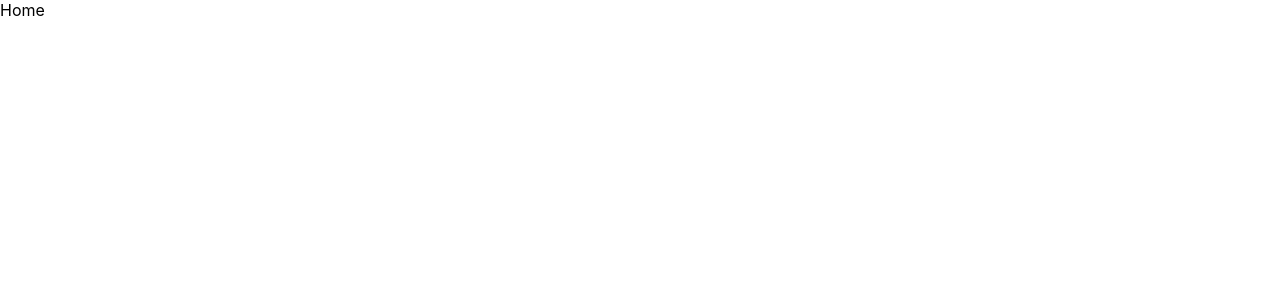
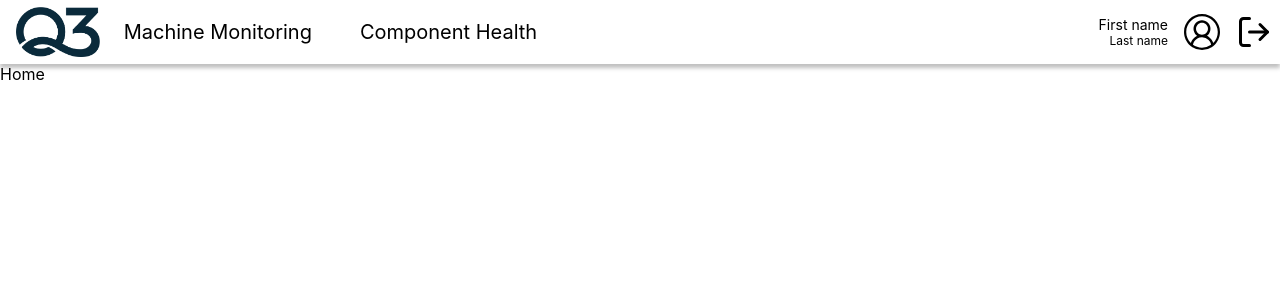
Before and after one commit to pietermn/S3-DB02-Q3, a React (Create React App) app in the folder Frontend/clientapp/: page /home in a window 1280 px wide. Shown: the top 300 px of the page. Built offline with nearby package versions, Linux system fonts and the light colour scheme.

Commit message:
Added navbar

```diff
--- a/Frontend/clientapp/package.json
+++ b/Frontend/clientapp/package.json
@@ -20,6 +20,7 @@
     "react-async": "^10.0.1",
     "react-dom": "^17.0.2",
     "react-icon": "^1.0.0",
+    "react-icons": "^4.2.0",
     "react-redux": "^7.2.5",
     "react-router": "^5.2.1",
     "react-router-dom": "^5.3.0",
--- a/Frontend/clientapp/src/layout/AppWrapper.tsx
+++ b/Frontend/clientapp/src/layout/AppWrapper.tsx
@@ -1,4 +1,5 @@
 import React from 'react'
+import Navbar from './Navbar/Navbar'
 
 interface AppWrapper_Children {
     children: React.ReactNode
@@ -7,6 +8,7 @@ interface AppWrapper_Children {
 export default function AppWrapper(props: AppWrapper_Children) {
     return (
         <React.Fragment>
+            <Navbar />
             {props.children}
         </React.Fragment>
     )
--- /dev/null
+++ b/Frontend/clientapp/src/layout/Navbar/Navbar.tsx
@@ -0,0 +1,42 @@
+import { useLocation, useHistory } from 'react-router';
+import { VscAccount } from 'react-icons/vsc';
+import { FiLogOut } from 'react-icons/fi';
+import "./NavbarStyles.scss";
+
+export default function Navbar() {
+
+    return (
+        <nav>
+            <NavbarRedirects />
+            <NavbarUserSection />
+        </nav>
+    )
+}
+
+function NavbarRedirects() {
+    const { pathname } = useLocation();
+    const history = useHistory();
+
+    console.log(pathname);
+
+    return (
+        <section>
+            <img src={require("../../assets/LOGO_Q3.png").default} />
+            <p className={pathname == "/monitoring" ? "bold-text" : ""} onClick={() => history.push("monitoring")}>Machine Monitoring</p>
+            <p className={pathname == "/chealth" ? "bold-text" : ""} onClick={() => history.push("chealth")}>Component Health</p>
+        </section>
+    )
+}
+
+function NavbarUserSection() {
+    return (
+        <section>
+            <div className="Name-Container">
+                <p>First name</p>
+                <p>Last name</p>
+            </div>
+            <VscAccount id="Profile-Icon" />
+            <FiLogOut id="Logout-Icon" />
+        </section>
+    )
+}
--- /dev/null
+++ b/Frontend/clientapp/src/layout/Navbar/NavbarStyles.scss
@@ -0,0 +1,47 @@
+nav {
+    display: flex;
+    flex-direction: row;
+    justify-content: space-between;
+    box-shadow: 0 4px 4px rgba($color: #000000, $alpha: 0.25);
+
+    img {
+        height: 50px;
+        object-fit: cover;
+    }
+
+    section {
+        padding-left: 1rem;
+        display: flex;
+        flex-direction: row;
+        align-items: center;
+
+        p {
+            padding-inline: 1.5rem;
+            font-size: 20px;
+
+            &:hover {
+                cursor: pointer;
+            }
+        }
+
+        .Name-Container > p {
+            font-size: 14px;
+            margin: 0;
+            text-align: end;
+            padding-inline: .5rem;
+
+            &:last-child {
+                font-size: 12px;
+            }
+        }
+
+        #Profile-Icon, #Logout-Icon {
+            font-size: 36px;
+            padding-inline: .5rem;
+        }
+    }
+}
+
+.bold-text {
+    font-weight: bold;
+}
```
Also changed, not shown: 2 other files (tests, documents, lock files or other folders).
